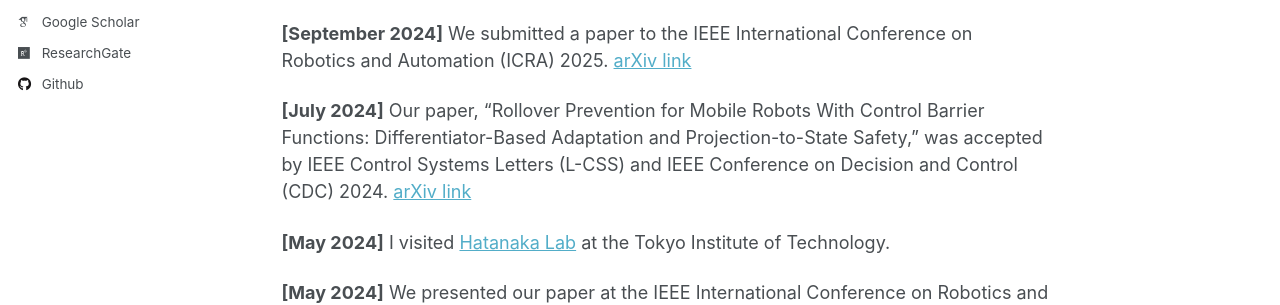
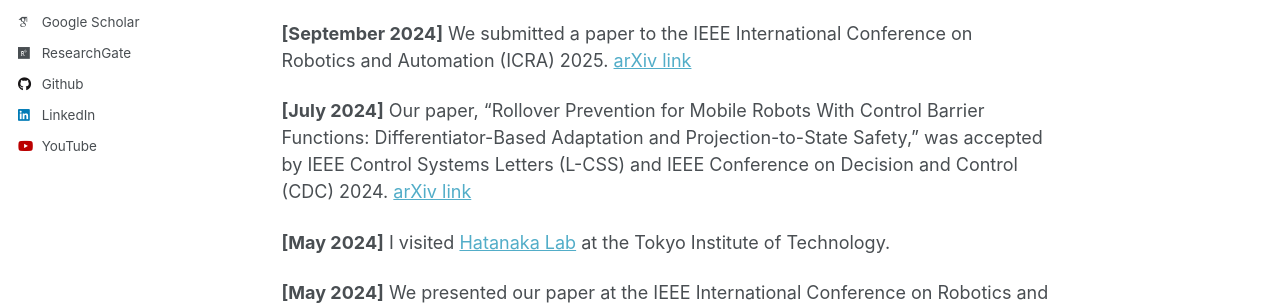
Before and after one commit to ersindas/ersindas.github.io, a Jekyll site: the page built from _pages/about.md, in a window 1280 px wide. Shown: the part 488-793 px from the top of the page. Built offline with Jekyll 4.4.1, drawn with Linux system fonts in a browser that asks for light colours; some web fonts are replaced.

Commit message:
Update _config.yml

```diff
--- a/_config.yml
+++ b/_config.yml
@@ -58,7 +58,7 @@ author:
   keybase          : # Username
   instagram        : # Username
   lastfm           : # Username
-  linkedin         : # "ersin-da%C5%9F-396a29135"
+  linkedin         : "ersin-da%C5%9F-396a29135"
   mastodon         : # URL
   medium           : # URL
   pinterest        : # Username
@@ -71,7 +71,7 @@ author:
   weibo            : # Username
   wikipedia        : # Username
   xing             : # Username
-  youtube          : # "ersindas5420"
+  youtube          : "ersindas5420"
   zhihu            : # Username
 
 # Publication Category - The following the list of publication categories and their headings
```
